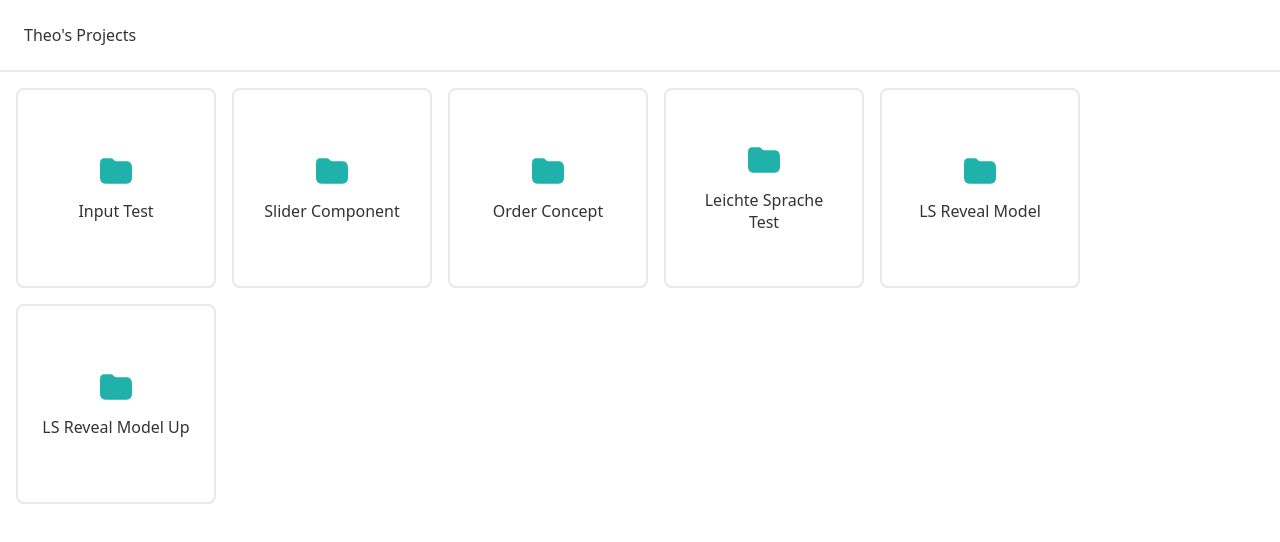
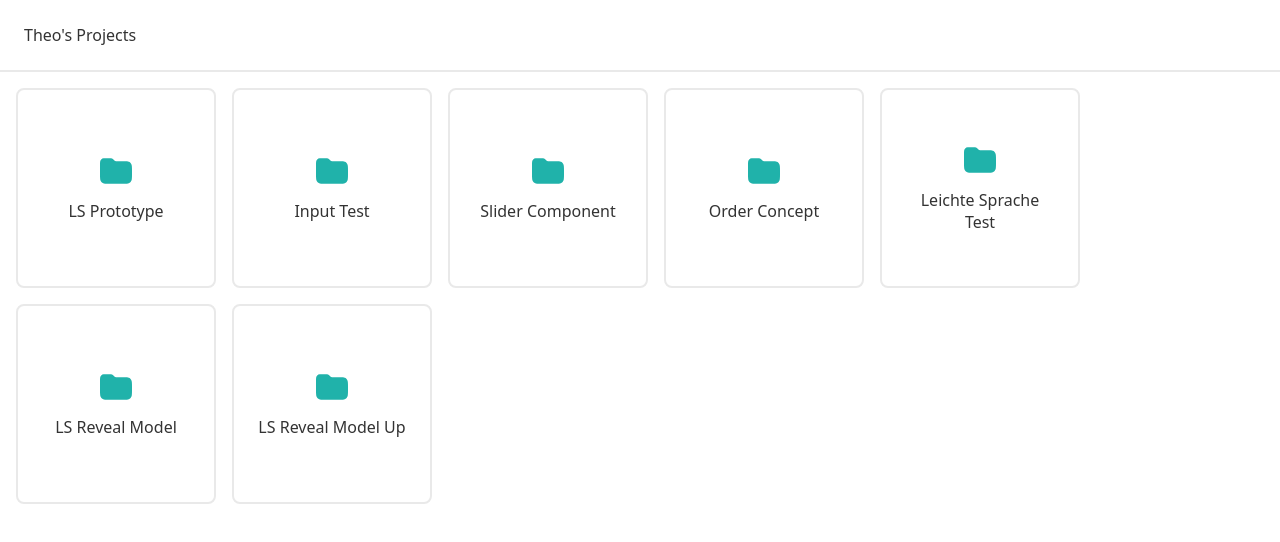
Before and after one commit to theoringmayr/projects, a plain HTML site: page index.html in a window 1280 px wide. Drawn offline with Linux system fonts and the light colour scheme.

Commit message:
Add files via upload

```diff
--- a/index.html
+++ b/index.html
@@ -1,83 +1,85 @@
 <!DOCTYPE html>
 <html lang="en">
   <head>
-    <meta charset="UTF-8">
-    <meta name="viewport" content="width=device-width, initial-scale=1.0">
+    <meta charset="UTF-8" />
+    <meta name="viewport" content="width=device-width, initial-scale=1.0" />
     <title>gitHubIndex</title>
-    <link rel="stylesheet" href="style.css">
-
+    <link rel="stylesheet" href="style.css" />
   </head>
   <body>
-
     <header>
-
       <h1>Theo's Projects</h1>
-
     </header>
 
     <ul>
-        <li><a href="sleekform/">
+      <li>
+        <a href="prototype_01/">
+          <div class="icon">
+            <span></span>
+          </div>
 
+          <h2>LS Prototype</h2>
+        </a>
+      </li>
+      <li>
+        <a href="sleekform/">
           <div class="icon">
             <span></span>
           </div>
 
           <h2>Input Test</h2>
+        </a>
+      </li>
 
-        </a></li>
-
-        <li><a href="scroller/">
-
+      <li>
+        <a href="scroller/">
           <div class="icon">
             <span></span>
           </div>
 
           <h2>Slider Component</h2>
+        </a>
+      </li>
 
-        </a></li>
-
-        <li><a href="order/">
-
+      <li>
+        <a href="order/">
           <div class="icon">
             <span></span>
           </div>
 
           <h2>Order Concept</h2>
+        </a>
+      </li>
 
-        </a></li>
-
-        <li><a href="sideBySideTest/">
-
+      <li>
+        <a href="sideBySideTest/">
           <div class="icon">
             <span></span>
           </div>
 
           <h2>Leichte Sprache Test</h2>
+        </a>
+      </li>
 
-        </a></li>
-
-        <li class="new"><a href="reveal/">
-
+      <li class="new">
+        <a href="reveal/">
           <div class="icon">
             <span></span>
           </div>
 
           <h2>LS Reveal Model</h2>
+        </a>
+      </li>
 
-        </a></li>
-
-        <li class="new"><a href="revealUp/">
-
+      <li class="new">
+        <a href="revealUp/">
           <div class="icon">
             <span></span>
           </div>
 
           <h2>LS Reveal Model Up</h2>
-
-        </a></li>
-
-
+        </a>
+      </li>
     </ul>
-
   </body>
 </html>
```
Lines whose indentation alone changed are shown as unchanged.
